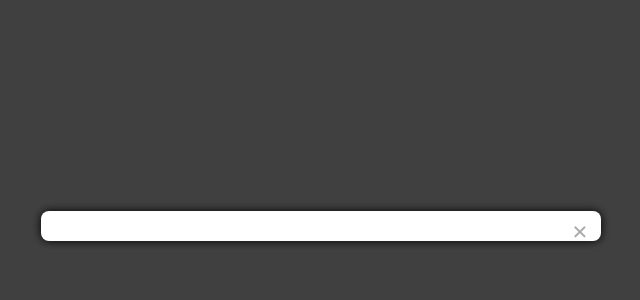
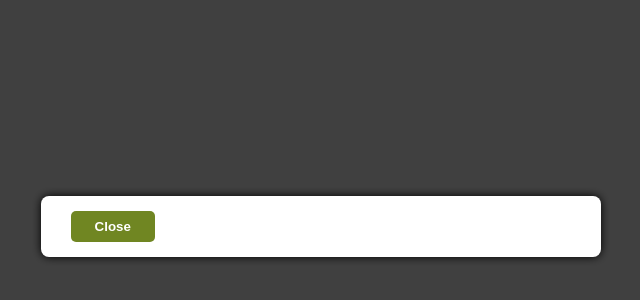
Before and after one commit to HZDevops/modal-react-library, a React (Create React App) app: page / in a window 1280 px wide. Shown: the part 174-474 px from the top of the page, without its empty margins (319-959 px from the left). Built offline with nearby package versions, Linux system fonts and the light colour scheme.

Commit message:
Customizing Modal

```diff
--- a/src/App.js
+++ b/src/App.js
@@ -1,11 +1,28 @@
-import Modal from "./lib/components/Modal/Modal";
+import { useState } from "react";
+import Modal, {
+  ModalHeader,
+  ModalBody,
+  ModalFooter,
+} from "./lib/components/Modal/Modal";
+import Button from "./lib/components/Button/Button";
 import "./App.css";
 
 function App() {
-  return (
+  // State for modal
+  const [isDisplayed, setDisplay] = useState(true);
+
+  return isDisplayed ? (
     <div className="App">
-      <Modal />
+      <Modal>
+        <ModalHeader></ModalHeader>
+        <ModalBody></ModalBody>
+        <ModalFooter>
+          <Button onClick={() => setDisplay(false)}>Close</Button>
+        </ModalFooter>
+      </Modal>
     </div>
+  ) : (
+    ""
   );
 }
 
--- a/src/index.js
+++ b/src/index.js
@@ -1,5 +1,5 @@
 import React from "react";
-import ReactDOM from "react-dom";
+import ReactDOM from "react-dom/client";
 import App from "./App";
 
 const root = ReactDOM.createRoot(document.getElementById("root"));
--- /dev/null
+++ b/src/lib/components/Button/Button.css
@@ -0,0 +1,10 @@
+button {
+    border: 0;
+    outline: 0;
+    padding: 0.5rem 1.5rem;
+    font-weight: 600;
+    color: #fff;
+    background-color: #708622;
+    border-radius: 5px;
+    cursor: pointer;
+}
--- /dev/null
+++ b/src/lib/components/Button/Button.js
@@ -0,0 +1,7 @@
+import "./Button.css";
+
+const Button = (props) => {
+  return <button onClick={props.onClick}>{props.children}</button>;
+};
+
+export default Button;
--- a/src/lib/components/Modal/Modal.css
+++ b/src/lib/components/Modal/Modal.css
@@ -23,7 +23,6 @@
 .modal {
     display: inline-block;
     max-width: 500px;
-    max-height: 49px;
     background: #FFF;
     border-radius: 8px;
     box-shadow: 0 0 10px #000;
--- a/src/lib/components/Modal/Modal.js
+++ b/src/lib/components/Modal/Modal.js
@@ -1,31 +1,22 @@
-import { useState } from "react";
 import "./Modal.css";
 
 function Modal(props) {
-  // State for modal
-  const [isDisplayed, setDisplay] = useState(true);
-
   return (
-    <div>
-      {isDisplayed ? (
-        <div className="modal-bg">
-          <div className="modal">
-            {props.text}
-            <div
-              type="button"
-              className="modalButton"
-              onClick={() => {
-                setDisplay(false);
-              }}
-            >
-              <span className="close">&times;</span>
-            </div>
-          </div>
-        </div>
-      ) : (
-        ""
-      )}
+    <div className="modal-bg">
+      <div className="modal">{props.children}</div>
     </div>
   );
 }
 export default Modal;
+
+export const ModalHeader = (props) => {
+  return <div className="modal-header">{props.children}</div>;
+};
+
+export const ModalBody = (props) => {
+  return <div className="modal-body">{props.children}</div>;
+};
+
+export const ModalFooter = (props) => {
+  return <div className="modal-footer">{props.children}</div>;
+};
```
